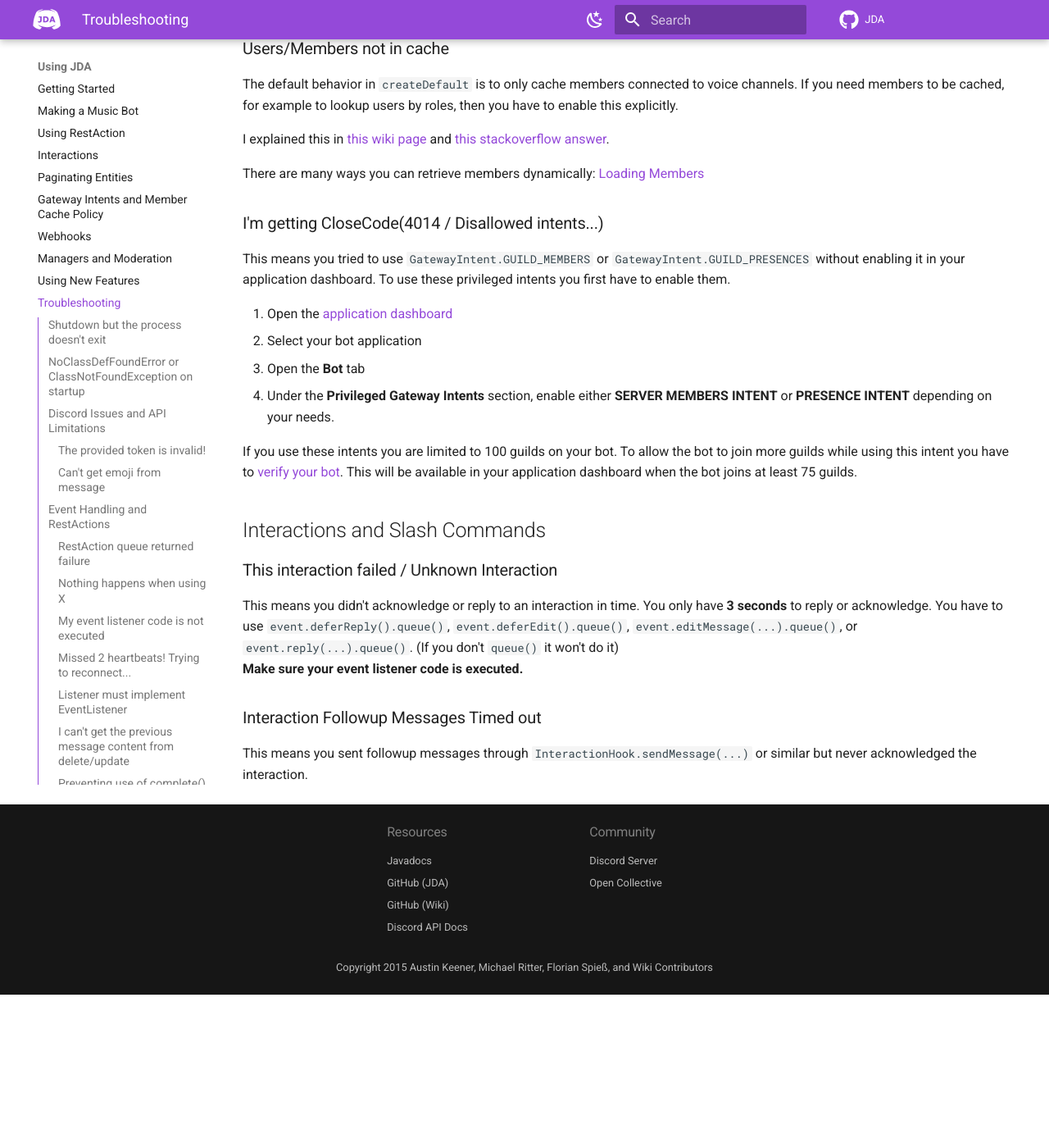
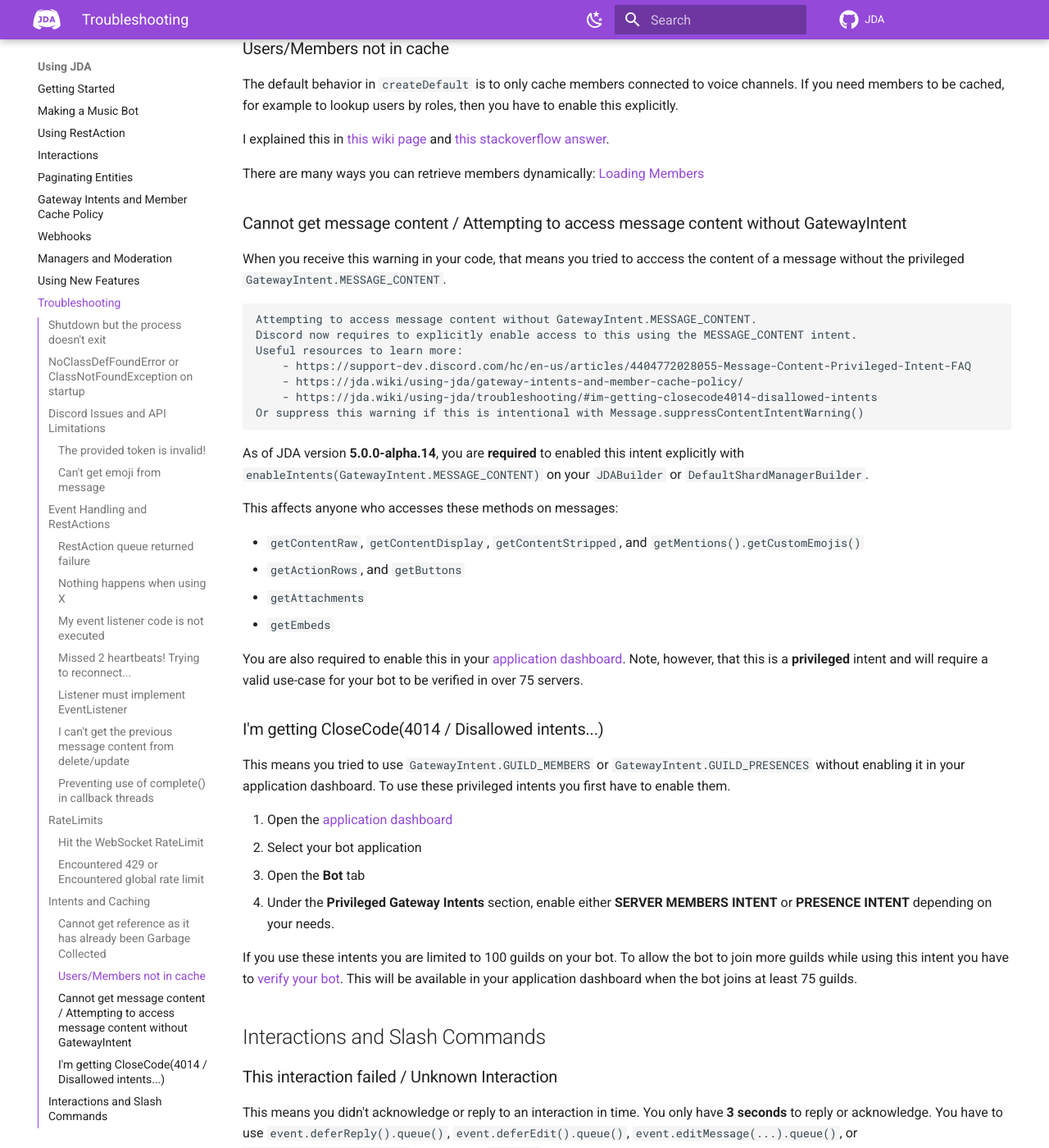
Before and after one commit to discord-jda/JDA-Website, an MkDocs documentation site: the page built from docs/using-jda/troubleshooting.md, in a window 1280 px wide and 1400 px high, scrolled down 6578 px. Shown: the whole window at 82% size. Built offline with MkDocs 1.6.1 and Material for MkDocs 9.7.7, drawn with Linux system fonts in a browser that asks for light colours; comment, search, counter and statistics services are not loaded; before the commit the page ends 7791 px from its top, so only the background shows below that.

Commit message:
Add troubleshooting section for message content intent

````diff
--- a/docs/using-jda/troubleshooting.md
+++ b/docs/using-jda/troubleshooting.md
@@ -274,7 +274,30 @@ I explained this in [this wiki page](gateway-intents-and-member-cache-policy.md)
 There are many ways you can retrieve members dynamically: [Loading Members](gateway-intents-and-member-cache-policy.md#loading-members)
 
 
+### Cannot get message content / Attempting to access message content without GatewayIntent
 
+When you receive this warning in your code, that means you tried to acccess the content of a message without the privileged `GatewayIntent.MESSAGE_CONTENT`.
+
+```
+Attempting to access message content without GatewayIntent.MESSAGE_CONTENT.
+Discord now requires to explicitly enable access to this using the MESSAGE_CONTENT intent.
+Useful resources to learn more:
+	- https://support-dev.discord.com/hc/en-us/articles/4404772028055-Message-Content-Privileged-Intent-FAQ
+	- https://jda.wiki/using-jda/gateway-intents-and-member-cache-policy/
+	- https://jda.wiki/using-jda/troubleshooting/#im-getting-closecode4014-disallowed-intents
+Or suppress this warning if this is intentional with Message.suppressContentIntentWarning()
+```
+
+As of JDA version **5.0.0-alpha.14**, you are **required** to enabled this intent explicitly with `enableIntents(GatewayIntent.MESSAGE_CONTENT)` on your `JDABuilder` or `DefaultShardManagerBuilder`.
+
+This affects anyone who accesses these methods on messages:
+
+ -   `getContentRaw`, `getContentDisplay`, `getContentStripped`, and `getMentions().getCustomEmojis()`
+ -   `getActionRows`, and `getButtons`
+ -   `getAttachments`
+ -   `getEmbeds`
+
+You are also required to enable this in your [application dashboard](https://discord.com/developers/applications). Note, however, that this is a **privileged** intent and will require a valid use-case for your bot to be verified in over 75 servers.
 
 
 ### I'm getting CloseCode(4014 / Disallowed intents...)
````
